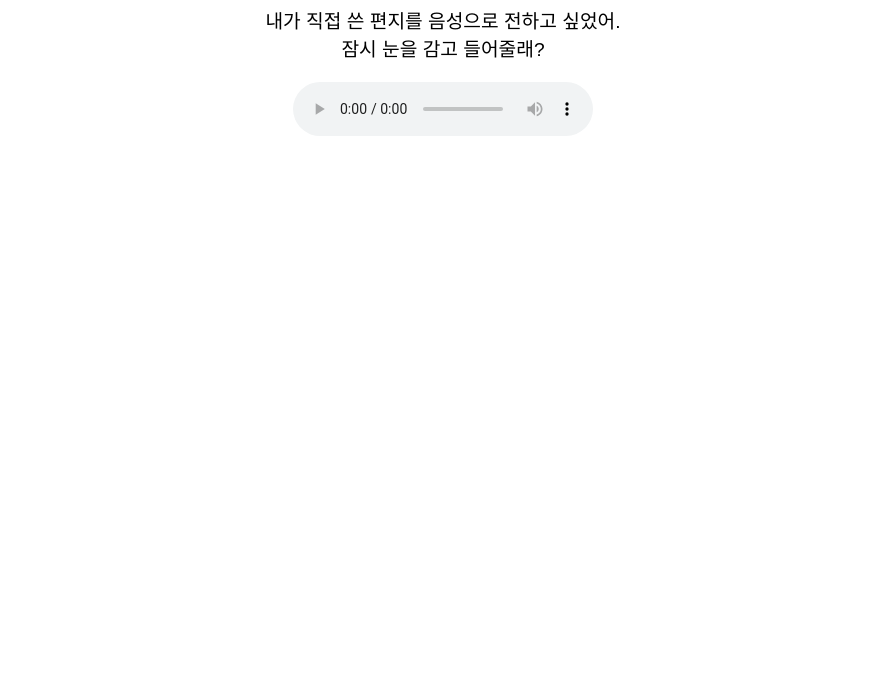
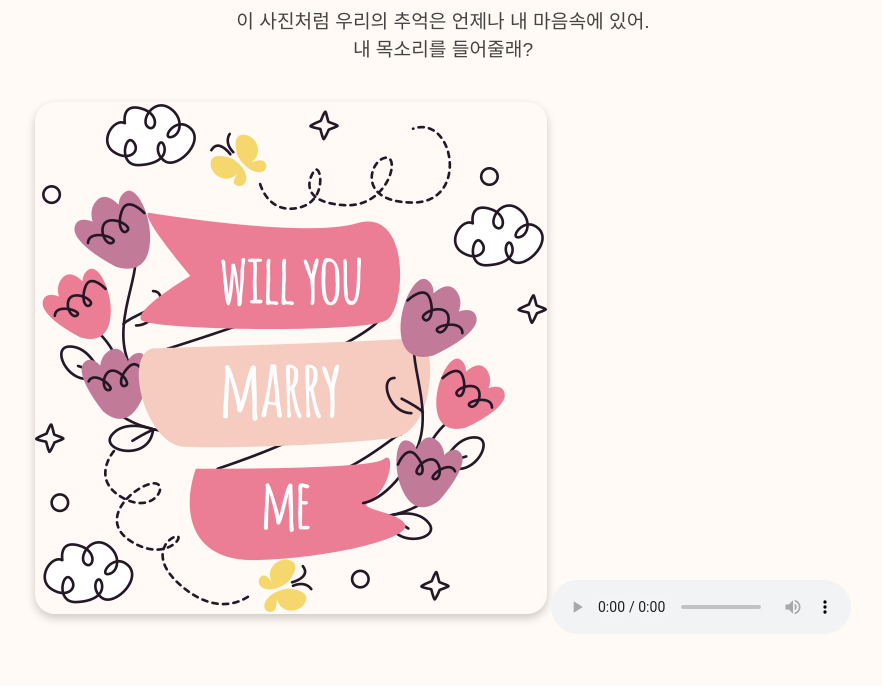
Before and after one commit to ymbhan/proposal-page, a plain HTML site: page index.html in a window 1280 px wide. Shown: the part 129-815 px from the top of the page, without its empty margins (197-1079 px from the left). Drawn offline with Linux system fonts and the light colour scheme.

Commit message:
Add files via upload

```diff
--- a/index.html
+++ b/index.html
@@ -9,19 +9,36 @@
       font-family: 'Arial', sans-serif;
       text-align: center;
       padding: 40px;
+      background-color: #fffaf5;
     }
     h1 {
       margin-bottom: 20px;
+      color: #d45a5a;
     }
     p {
       font-size: 1.2em;
+      color: #444;
+    }
+    img {
+      max-width: 80%;
+      height: auto;
+      margin: 20px auto;
+      border-radius: 20px;
+      box-shadow: 0 4px 10px rgba(0,0,0,0.2);
+    }
+    audio {
+      margin-top: 20px;
     }
   </style>
 </head>
 <body>
   <h1>To. 사랑하는 당신에게</h1>
-  <p>내가 직접 쓴 편지를 음성으로 전하고 싶었어.<br>잠시 눈을 감고 들어줄래?</p>
+  <p>이 사진처럼 우리의 추억은 언제나 내 마음속에 있어.<br>내 목소리를 들어줄래?</p>
 
+  <!-- 여기에 이미지 표시 -->
+  <img src="love.png" alt="우리의 사진">
+
+  <!-- 오디오 재생 -->
   <audio controls autoplay>
     <source src="my-letter.mp3" type="audio/mpeg">
     당신의 브라우저는 오디오를 지원하지 않습니다.
```
Also changed, not shown: love.png (added).
